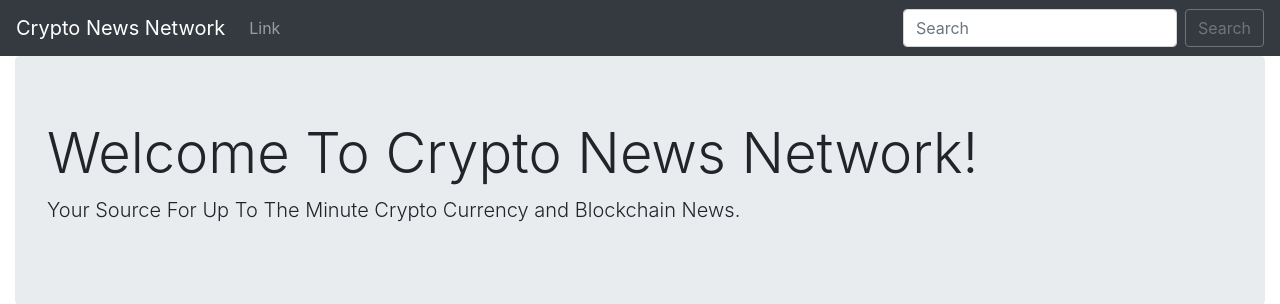
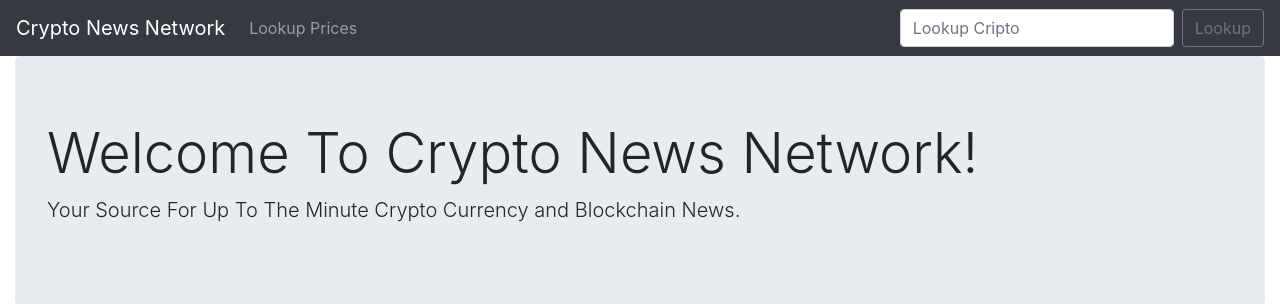
Before and after one commit to dpolyak/crypto_project, a Django app: template cripto/templates/home.html in a window 1280 px wide. Shown: the top 304 px of the page. Run offline with Django 3.2, Linux system fonts and the light colour scheme; the template is opened without the code that fills it, so the values that code supplies are empty; some libraries are stand-ins or nearby versions.

Commit message:
19. Add a Lookup Form

```diff
--- a/cripto/templates/base.html
+++ b/cripto/templates/base.html
@@ -13,37 +13,21 @@
   <body>
 
     <nav class="navbar navbar-expand-lg navbar-dark bg-dark">
-      <a class="navbar-brand" href="#">Crypto News Network</a>
+      <a class="navbar-brand" href="{% url 'home' %}">Crypto News Network</a>
       <button class="navbar-toggler" type="button" data-toggle="collapse" data-target="#navbarSupportedContent" aria-controls="navbarSupportedContent" aria-expanded="false" aria-label="Toggle navigation">
         <span class="navbar-toggler-icon"></span>
       </button>
 
       <div class="collapse navbar-collapse" id="navbarSupportedContent">
         <ul class="navbar-nav mr-auto">
-          <!--li class="nav-item active">
-            <a class="nav-link" href="#">Home <span class="sr-only">(current)</span></a>
-          </li-->
           <li class="nav-item">
-            <a class="nav-link" href="#">Link</a>
+            <a class="nav-link" href="{% url 'prices' %}">Lookup Prices</a>
           </li>
-          <!--li class="nav-item dropdown">
-            <a class="nav-link dropdown-toggle" href="#" id="navbarDropdown" role="button" data-toggle="dropdown" aria-haspopup="true" aria-expanded="false">
-              Dropdown
-            </a>
-            <div class="dropdown-menu" aria-labelledby="navbarDropdown">
-              <a class="dropdown-item" href="#">Action</a>
-              <a class="dropdown-item" href="#">Another action</a>
-              <div class="dropdown-divider"></div>
-              <a class="dropdown-item" href="#">Something else here</a>
-            </div>
-          </li-->
-          <!--li class="nav-item">
-            <a class="nav-link disabled" href="#">Disabled</a>
-          </li-->
         </ul>
-        <form class="form-inline my-2 my-lg-0">
-          <input class="form-control mr-sm-2" type="search" placeholder="Search" aria-label="Search">
-          <button class="btn btn-outline-secondary my-2 my-sm-0" type="submit">Search</button>
+        <form class="form-inline my-2 my-lg-0" method="POST" action="{% url 'prices' %}">
+          {% csrf_token %}
+          <input class="form-control mr-sm-2" type="search" placeholder="Lookup Cripto" aria-label="Search" name="quote">
+          <button class="btn btn-outline-secondary my-2 my-sm-0" type="submit">Lookup</button>
         </form>
       </div>
     </nav>
--- /dev/null
+++ b/cripto/templates/prices.html
@@ -0,0 +1,6 @@
+{% extends 'base.html' %}
+
+{% block content %}
+	hello prices ;)
+
+{% endblock %}
--- a/cripto/urls.py
+++ b/cripto/urls.py
@@ -3,4 +3,5 @@ from . import views
 
 urlpatterns = [
     path('', views.home, name="home"),
+    path('prices/', views.prices, name="prices"),
 ]
--- a/cripto/views.py
+++ b/cripto/views.py
@@ -15,3 +15,7 @@ def home(request):
 	news_api = json.loads(news_api_request.content)
 
 	return render(request, 'home.html', {'news': news_api, 'price_full': price_full_api})
+
+
+def prices(request):
+	return render(request, 'prices.html', {})
```
